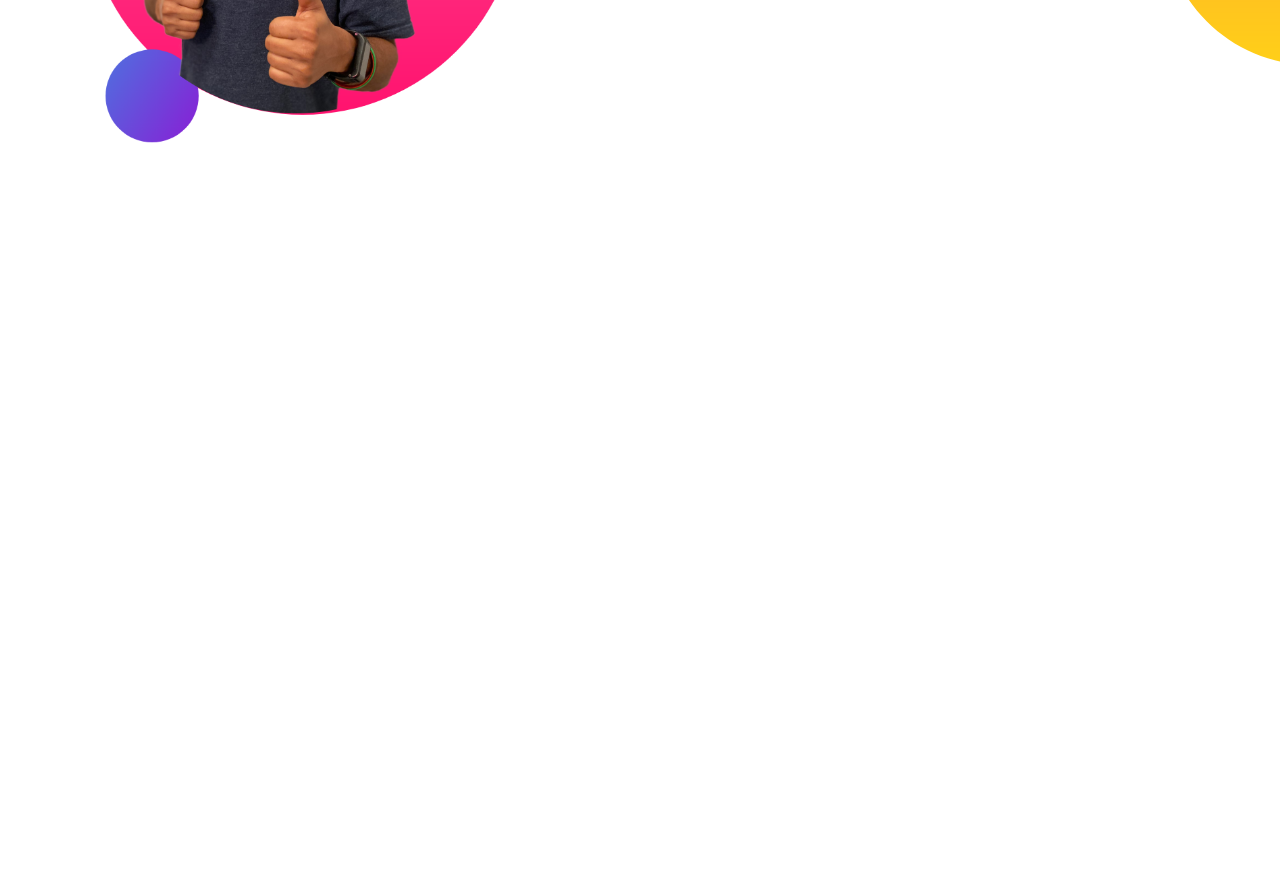
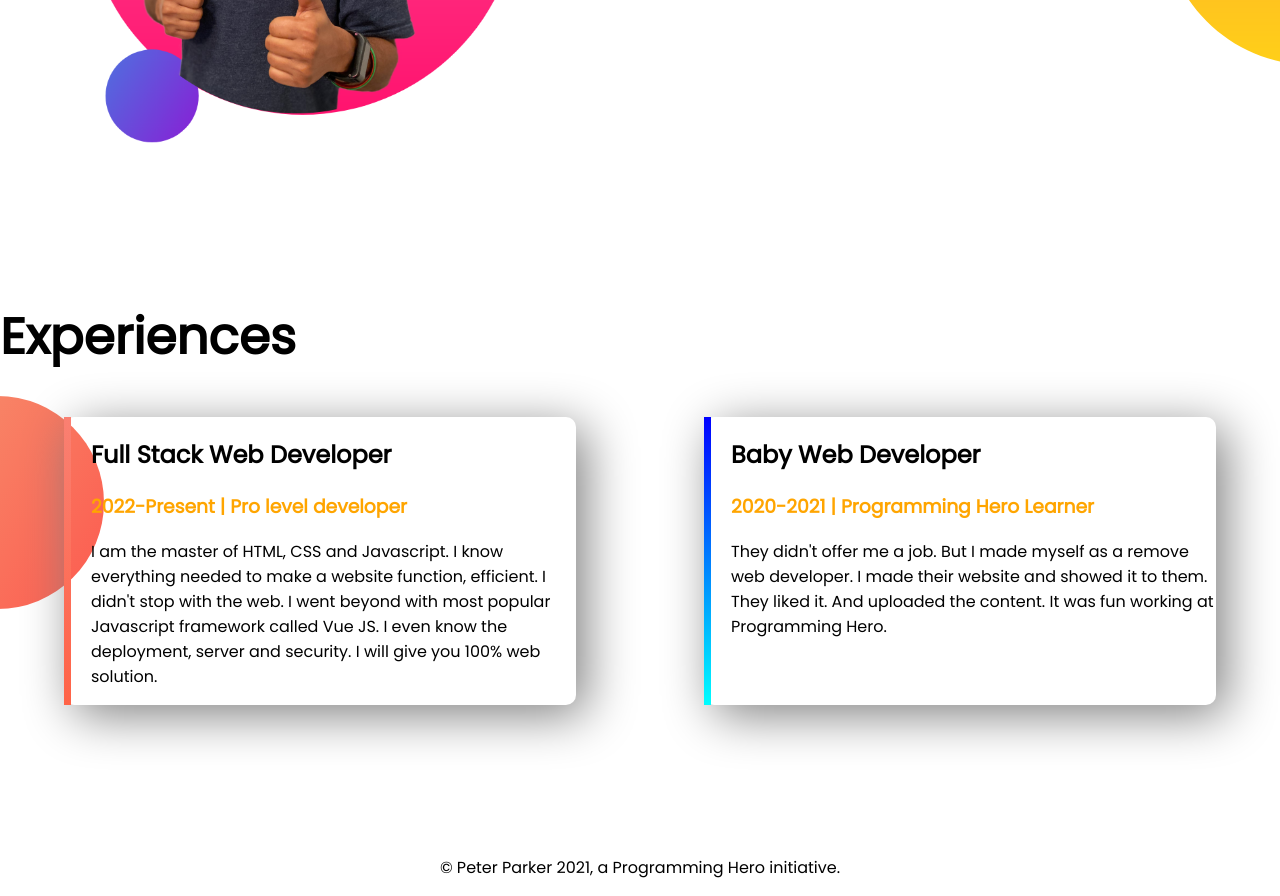
Before and after one commit to Nazim-Habib/developer-portfolio, a plain HTML site: page index.html in a window 1280 px wide. Shown: the part 954-1850 px from the top of the page. Before the commit the page ends 1254 px from the top, so only its background shows below. Drawn offline with Linux system fonts and the light colour scheme.

Commit message:
experience added

```diff
--- a/index.html
+++ b/index.html
@@ -13,7 +13,7 @@
 </head>
 
 <body>
-    <section class="top-banner">
+    <section class="top-banner flexible-section">
         <div class="half-width">
             <h1>Welcome To</h1>
             <h1><span style="color: orange"> Nazim Habib</span> World!</h1>
@@ -29,7 +29,7 @@
         </div>
         </div>
     </section>
-    <section class="dream-big">
+    <section class="dream-big flexible-section">
         <div class="half-width">
             <img src="jhankar2.png" alt="">
         </div>
@@ -42,6 +42,30 @@
         </div>
 
     </section>
+    <section class="Experience">
+        <h1>Experiences</h1>
+        <div class="flexible-section">
+            <div id="full-stack-experience" class="Experience-item ">
+                <h2>Full Stack Web Developer</h2>
+                <h3 style="color: orange;">2022-Present | Pro level developer</h3>
+                <p>I am the master of HTML, CSS and Javascript. I know everything needed to make a website function,
+                    efficient. I didn't stop with the web. I went beyond with most popular Javascript framework called
+                    Vue
+                    JS. I even know the deployment, server and security. I will give you 100% web solution.</p>
+            </div>
+            <div id="web-developer-experience" class="Experience-item">
+                <h2>Baby Web Developer</h2>
+                <h3 style="color: orange;">2020-2021 | Programming Hero Learner</h3>
+                <p>They didn't offer me a job. But I made myself as a remove web developer. I made their website and
+                    showed
+                    it to them. They liked it. And uploaded the content. It was fun working at Programming Hero.</p>
+            </div>
+        </div>
+
+    </section>
+    <footer>
+        <p>© Peter Parker 2021, a Programming Hero initiative.</p>
+    </footer>
 </body>
 
 </html>
--- a/style.css
+++ b/style.css
@@ -5,7 +5,7 @@ body{
 h1{
     font-size: 50px;
 }
-section{
+.flexible-section{
     display: flex;
     margin-bottom: 150px;
 }
@@ -33,3 +33,30 @@ section{
     background-repeat: no-repeat;
     background-position: right;
 }
+.Experience-item{
+    width: 40%;
+    margin-left: 5%;
+    margin-right: 5%;
+    box-shadow: 10px 10px 50px gray;
+    padding-left: 20px;
+    border-radius: 10px;
+    border-left: 10px solid black;
+}
+.Experience{
+    background-image: url(exp-bg.png);
+    background-repeat: no-repeat;
+    background-position: left;
+}
+#web-developer-experience{
+    border-left: 7px solid;
+    border-image:linear-gradient(blue,cyan);
+    border-image-slice:1;
+}
+#full-stack-experience{
+    border-left: 7px solid;
+    border-image:linear-gradient(salmon,tomato);
+    border-image-slice:1;
+}
+footer p{
+    text-align: center;
+}
```
